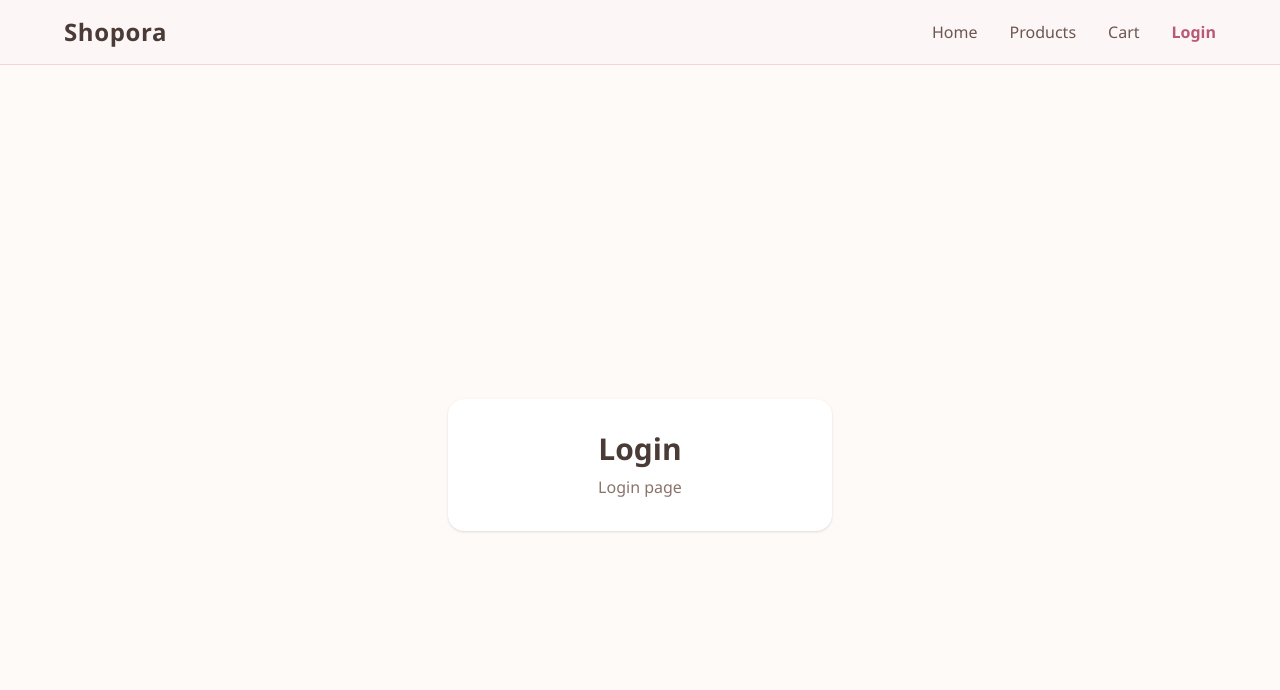
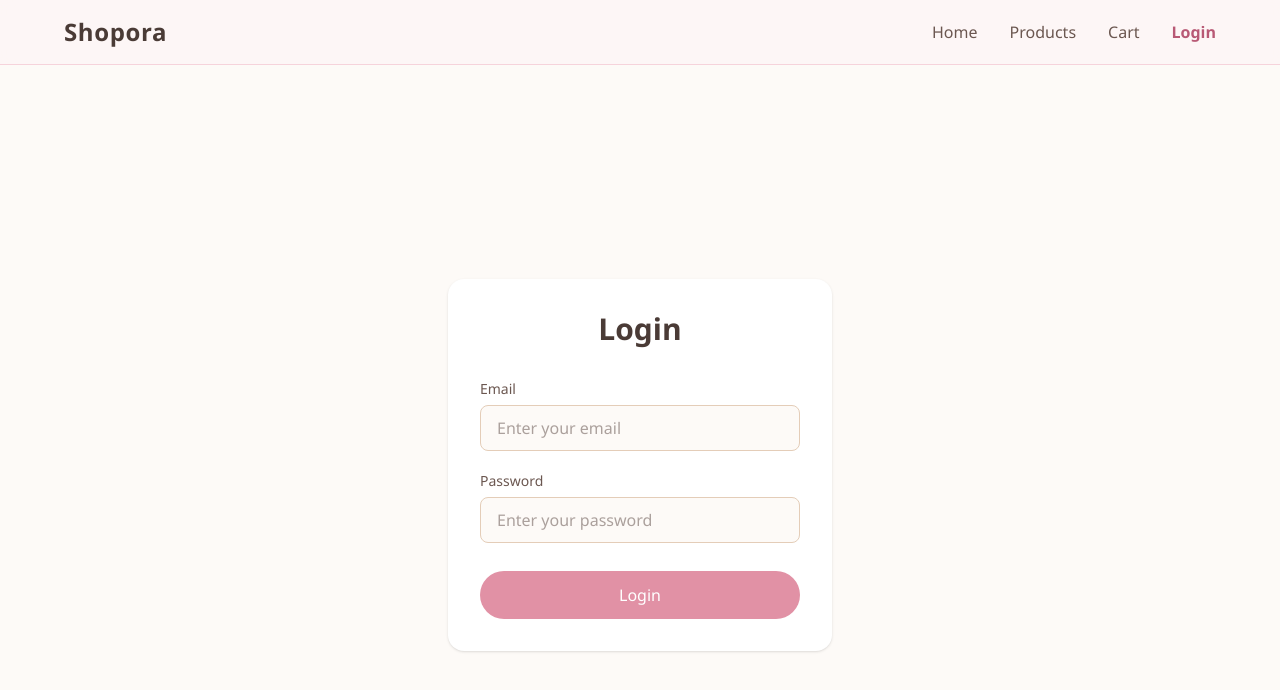
Before and after one commit to lalettywambo/react-shopora, a React (Vite) app: page /login in a window 1280 px wide. Shown: the top 690 px of the page. Built offline with nearby package versions, Linux system fonts and the light colour scheme.

Commit message:
update login file

```diff
--- a/src/pages/Login.jsx
+++ b/src/pages/Login.jsx
@@ -1,9 +1,68 @@
+import { useState } from "react";
+
 function Login() {
+  const [formData, setFormData] = useState({
+    email: "",
+    password: "",
+  });
+
+  function handleChange(event) {
+    setFormData({
+      ...formData,
+      [event.target.name]: event.target.value,
+    });
+  }
+
+  function handleSubmit(event) {
+    event.preventDefault();
+
+    console.log("Login submitted:", formData);
+    alert("Logged in successfully!");
+  }
+
+  const inputClasses =
+    "w-full rounded-lg border border-nude-300 bg-nude-50 px-4 py-2.5 text-taupe-700 placeholder-taupe-400 focus:outline-none focus:ring-2 focus:ring-blush-300 focus:border-blush-300 transition-colors duration-200";
+  const labelClasses = "block text-sm font-medium text-taupe-600 mb-1.5";
+
   return (
     <div className="min-h-screen bg-nude-50 px-6 py-12 flex items-center justify-center">
-      <div className="w-full max-w-sm bg-white rounded-2xl shadow-sm p-8 text-center">
-        <h1 className="text-3xl font-semibold text-taupe-700 mb-2">Login</h1>
-        <p className="text-taupe-500">Login page</p>
+      <div className="w-full max-w-sm bg-white rounded-2xl shadow-sm p-8">
+        <h1 className="text-3xl font-semibold text-taupe-700 mb-8 text-center">
+          Login
+        </h1>
+
+        <form onSubmit={handleSubmit} className="flex flex-col gap-5">
+          <div>
+            <label className={labelClasses}>Email</label>
+            <input
+              type="email"
+              name="email"
+              value={formData.email}
+              onChange={handleChange}
+              placeholder="Enter your email"
+              className={inputClasses}
+            />
+          </div>
+
+          <div>
+            <label className={labelClasses}>Password</label>
+            <input
+              type="password"
+              name="password"
+              value={formData.password}
+              onChange={handleChange}
+              placeholder="Enter your password"
+              className={inputClasses}
+            />
+          </div>
+
+          <button
+            type="submit"
+            className="mt-2 bg-blush-400 text-white rounded-full py-3 font-medium hover:bg-blush-500 transition-colors duration-200"
+          >
+            Login
+          </button>
+        </form>
       </div>
     </div>
   );
```
